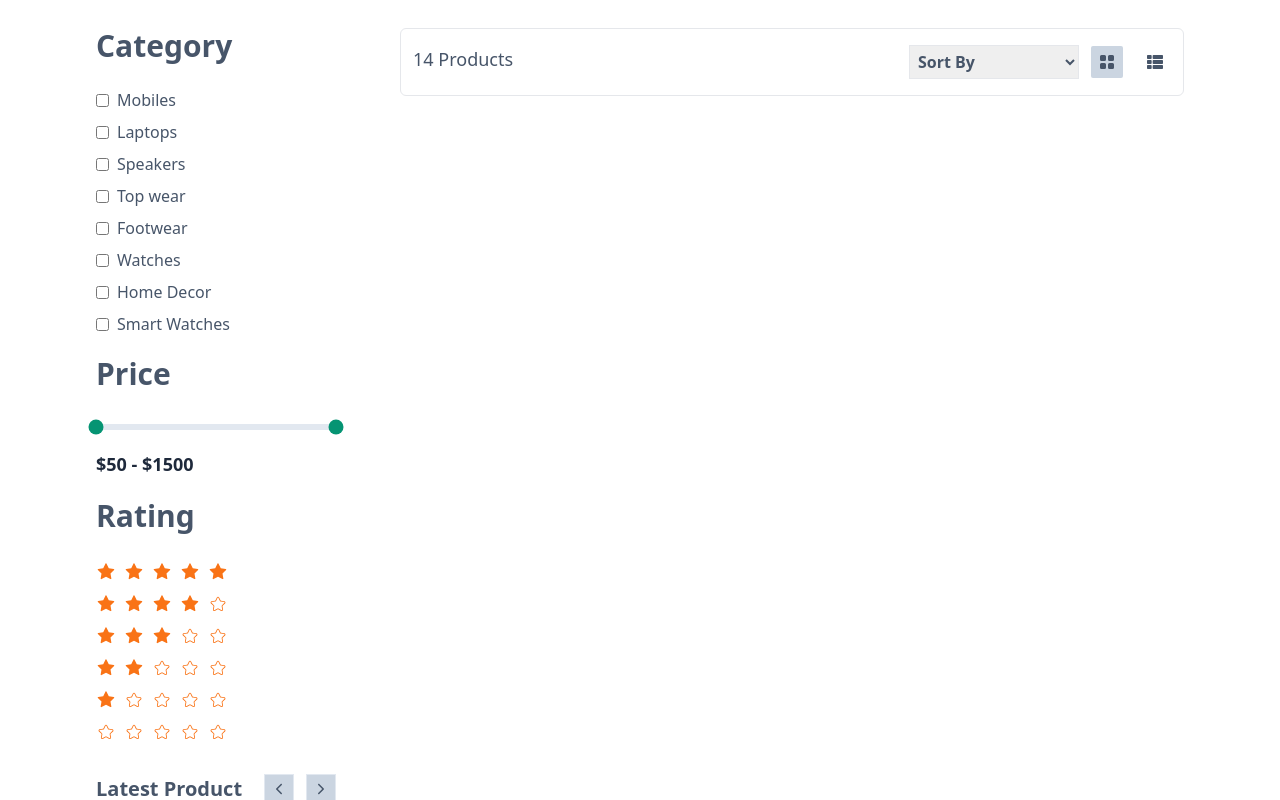
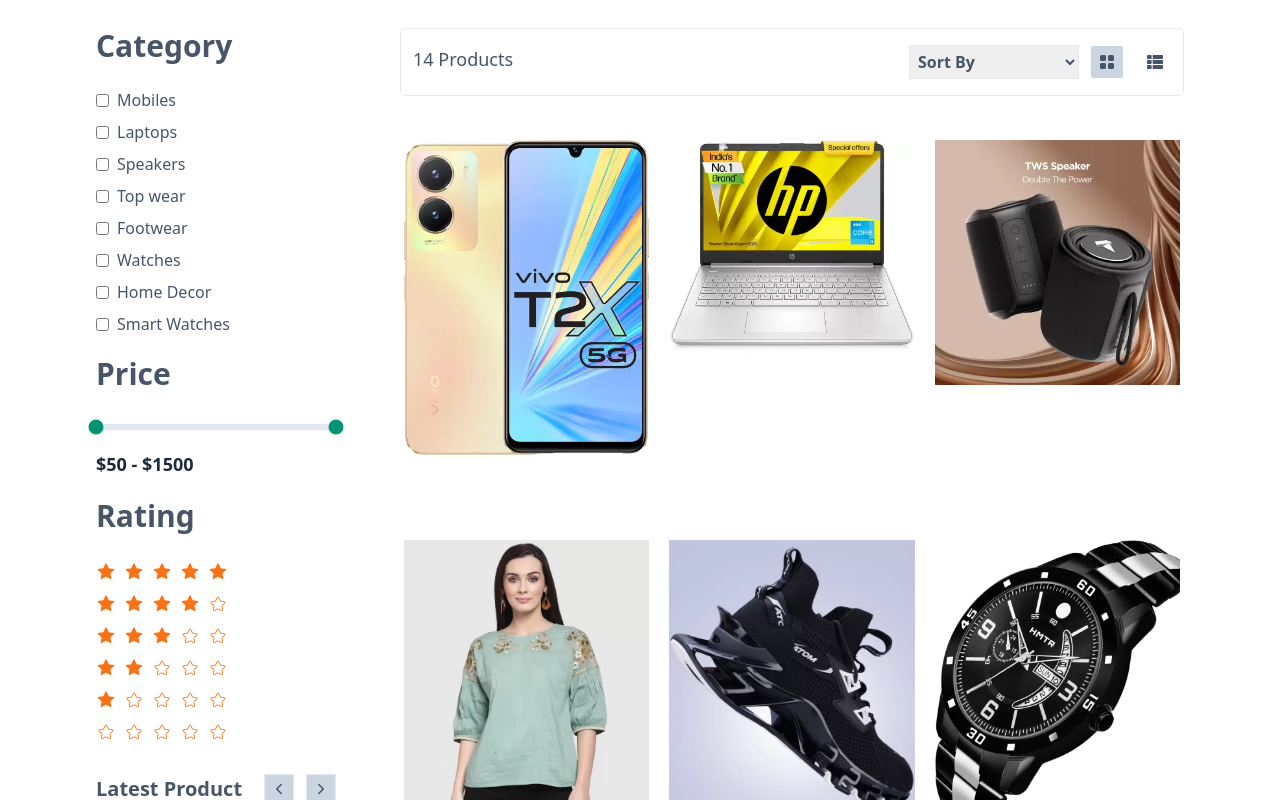
Before and after one commit to webdevmahabub/frontend-mern-multi-vendor-ecommerce, a React (Create React App) app: page /shops in a window 1280 px wide. Shown: the part 460-1260 px from the top of the page. Built offline with nearby package versions, Linux system fonts and the light colour scheme.

Commit message:
Setup Shop Page Design Part 7

```diff
--- /dev/null
+++ b/src/components/products/ShopProducts.jsx
@@ -0,0 +1,18 @@
+import React from 'react';
+const ShopProducts = ({styles}) => {
+    return (
+        <div className={`w-full grid ${styles === 'grid' ? 'grid-cols-3 md-lg:grid-cols-2 md:grid-cols-2' : 'grid-cols-1 md-lg:grid-cols-2 md:grid-cols-2'} gap-3 `}>
+            {
+                [1,2,3,4,5,6].map((p, i)=> <div key={i} className={`flex transition-all duration-1000 hover:shadow-md hover:-translate-y-3 ${styles === 'grid' ? 'flex-col justify-start items-start' : 'justify-start items-center md-lg:flex-col md-lg:justify-start md-lg:items-start'} w-full gap-4 bg-white p-1 rounded-md`}>
+                    <div className={styles === 'grid' ? 'w-full relative group h-[380px] md:h-[270px] xs:h-[170px] overflow-hidden' : 'md-lg:w-full relative group h-[210px] md:h-[270px] overflow-hidden'}>
+                        <img src={`http://localhost:3000/images/products/${i+1}.webp`} alt="" />
+                    </div>
+                </div>
+
+                )
+            }
+
+        </div>
+    );
+};
+export default ShopProducts;
--- a/src/pages/Shops.jsx
+++ b/src/pages/Shops.jsx
@@ -9,7 +9,7 @@
 import Products from '../components/products/Products';
 import {BsFillGridFill} from 'react-icons/bs'
 import {FaThList} from 'react-icons/fa'
-
+import ShopProducts from '../components/products/ShopProducts';
 const Shops = () => {
     const [filter, setFilter] = useState(true)
     const categorys = [
@@ -166,11 +166,15 @@
             </div>
         </div>
         </div>
-            </div>
-         </div>
+        </div>
 
 
 
+        <div className='pb-8'>
+            <ShopProducts styles={styles} />
+         </div>
+
+            </div>
             </div>
             </div>
             </div>
```
